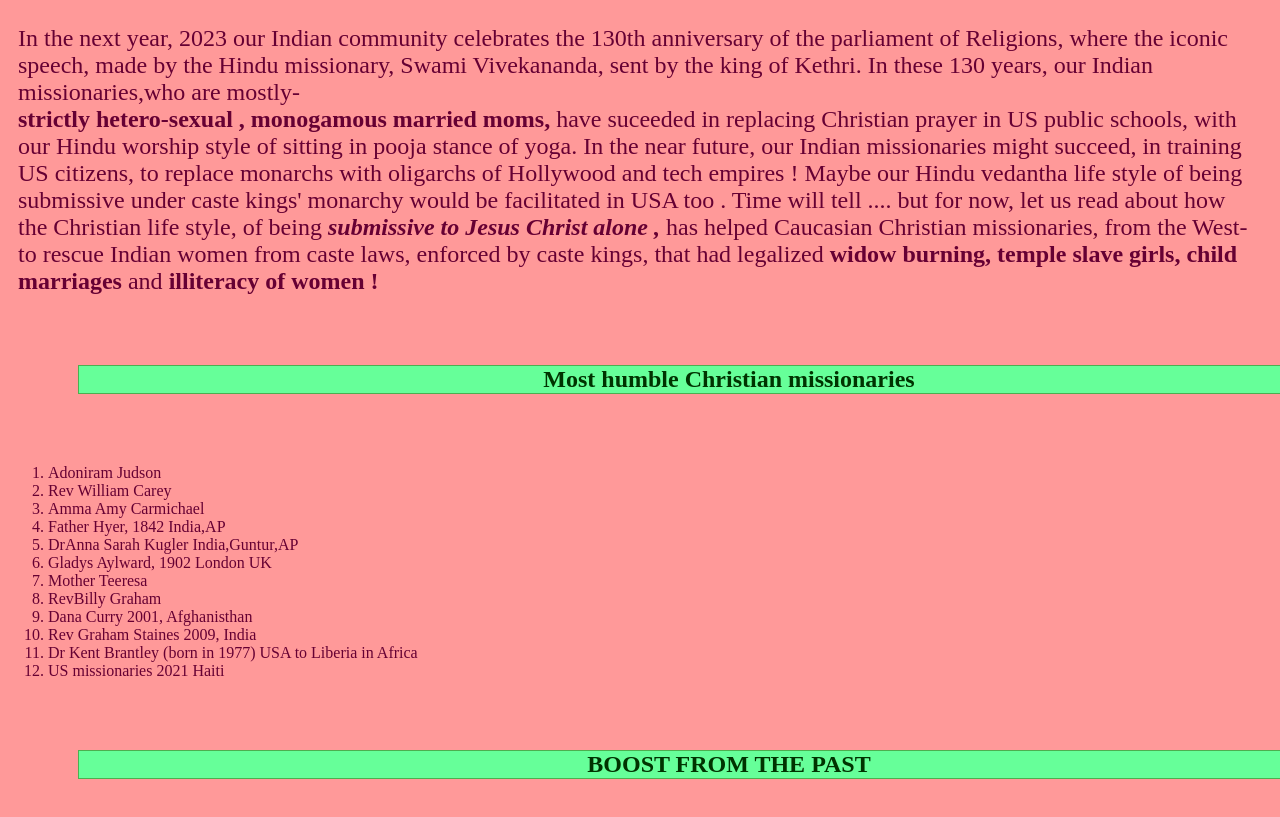
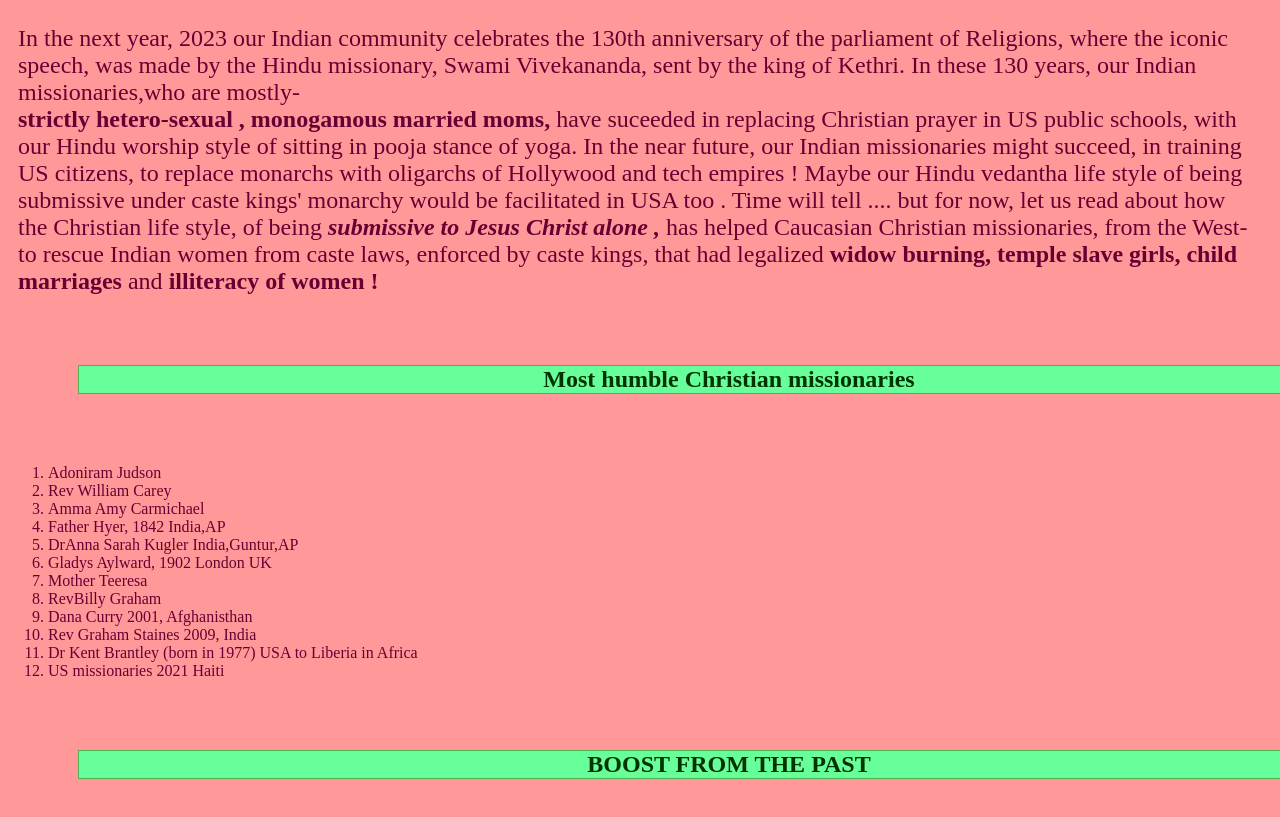
Before and after one commit to STL-LC101-January-22/assignment-4-html-me-something-Hannah2020M, a website: page index.html in a window 1280 px wide. Shown: the part 6262-7079 px from the top of the page. Drawn offline with Linux system fonts and the light colour scheme.

Commit message:
speech was made

```diff
--- a/index.html
+++ b/index.html
@@ -301,7 +301,7 @@
          <p>
             In the next year, 2023 our Indian community celebrates the 130th anniversary of the
             parliament of Religions, where the
-            iconic speech, made by the Hindu missionary, Swami Vivekananda, sent by
+            iconic speech, was made by the Hindu missionary, Swami Vivekananda, sent by
             the king of Kethri. In these 130 years, our Indian missionaries,who are mostly-<br>
             <b>strictly hetero-sexual , monogamous married moms,</b> have suceeded in replacing
             Christian prayer in US public schools, with our Hindu worship
```
